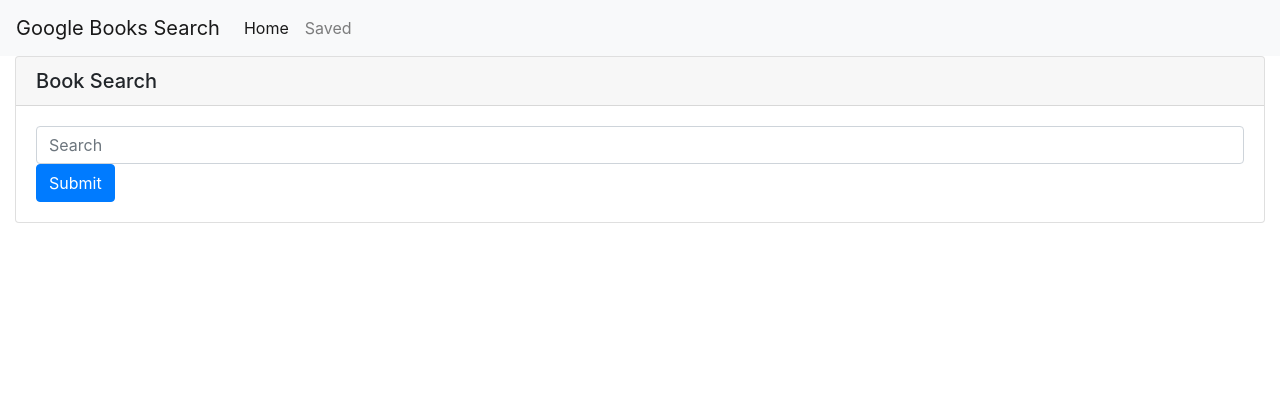
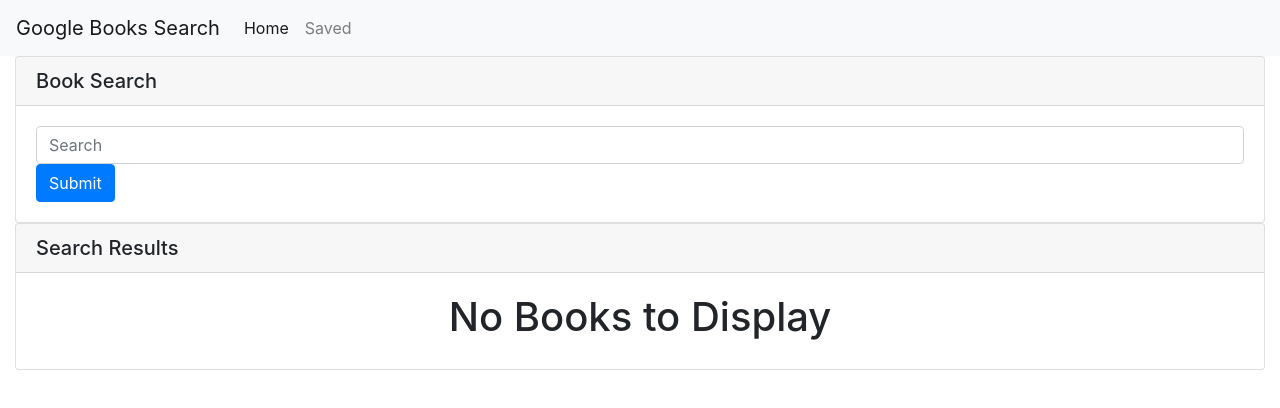
Before and after one commit to echao2012/Google-Books-Search, a React (Create React App) app in the folder client/: page / in a window 1280 px wide. Shown: the top 408 px of the page. Built offline with nearby package versions, Linux system fonts and the light colour scheme.

Commit message:
Added books list for search results

```diff
--- /dev/null
+++ b/client/src/components/BookList/index.js
@@ -0,0 +1,41 @@
+import React from "react";
+
+export function BookList(props) {
+  return (
+    <div className="card">
+      <h5 className="card-header">Search Results</h5>
+      <div className="card-body">
+        <ul className="list-group list-group-flush">
+          {props.children}
+        </ul>
+      </div>
+    </div>
+  );
+}
+
+export function BookListItem(props) {
+  return (
+    <li className="list-group-item">
+      <div className="container-fluid">
+        <div className="row">
+          <div className="col-sm-10">
+            <h3>{props.title}</h3>
+            <h4>Written by: {props.authors.join(", ")}</h4>
+          </div>
+          <div className="col-sm-2">
+            <a href={props.link} className="btn btn-primary" target="_blank">View</a>
+            <button type="submit" className="btn btn-primary" onClick={props.saveOnClick}>Save</button>
+          </div>
+        </div>
+        <div className="row">
+          <div className="col-sm-2">
+            <img src={props.image} className="img-fluid" alt={props.title} />
+          </div>
+          <div className="col-sm-10">
+            <p>{props.description}</p>
+          </div>
+        </div>
+      </div>
+    </li>
+  )
+}
--- a/client/src/pages/Search.js
+++ b/client/src/pages/Search.js
@@ -2,6 +2,7 @@
 import API from "../utils/API";
 import Nav from "../components/Nav"
 import SearchBox from "../components/SearchBox"
+import { BookList, BookListItem } from "../components/BookList";
 
 class Search extends Component {
   state = {
@@ -34,6 +35,24 @@
             onChange={this.handleInputChange}
             onClick={this.handleFormSubmit}
           />
+          <BookList>
+            {!this.state.books.length ? (
+              <h1 className="text-center">No Books to Display</h1>
+            ) : (
+              this.state.books.map(book => {
+                return (
+                  <BookListItem
+                    key={book.id}
+                    title={book.volumeInfo.title}
+                    authors={book.volumeInfo.authors}
+                    description={book.volumeInfo.description}
+                    image={book.volumeInfo.imageLinks.thumbnail}
+                    link={book.volumeInfo.infoLink}
+                  />
+                );
+              })
+            )}
+          </BookList>
         </div>
       </div>
     );
```
